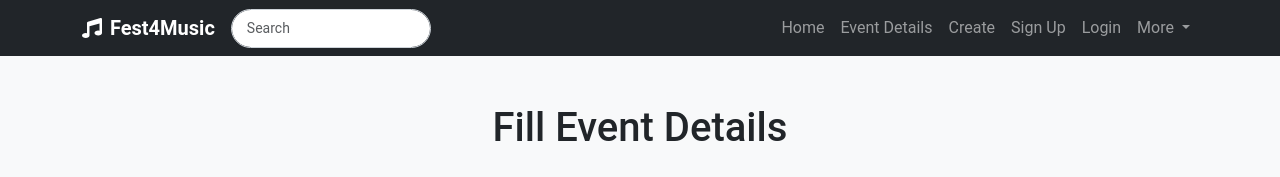
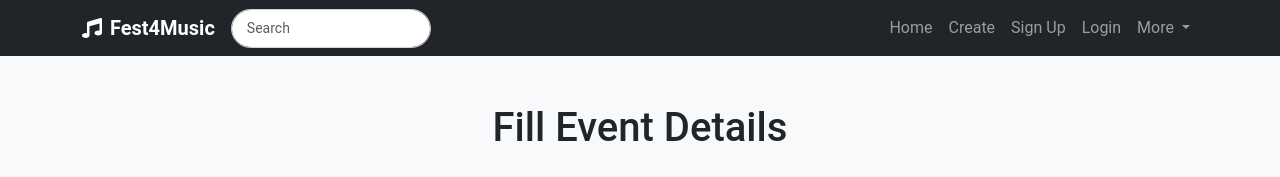
Before and after one commit to fayufy1/GROUP8-iab207, a Flask app: page /create in a window 1280 px wide. Shown: the top 177 px of the page. Run offline with Flask 3, Linux system fonts and the light colour scheme; some libraries are stand-ins or nearby versions.

Commit message:
Updating Navbar

```diff
--- a/projectfile/website/templates/base.html
+++ b/projectfile/website/templates/base.html
@@ -28,9 +28,6 @@
                 <ul class="navbar-nav ms-auto">
                     <li class="nav-item">
                         <a class="nav-link" href="{{ url_for('main.index') }}">Home</a>
-                    </li>
-                    <li class="nav-item">
-                        <a class="nav-link" href="{{ url_for('main.events') }}">Event Details</a>
                     </li>
                     <li class="nav-item">
                         <a class="nav-link" href="{{ url_for('main.create') }}">Create</a>
```
